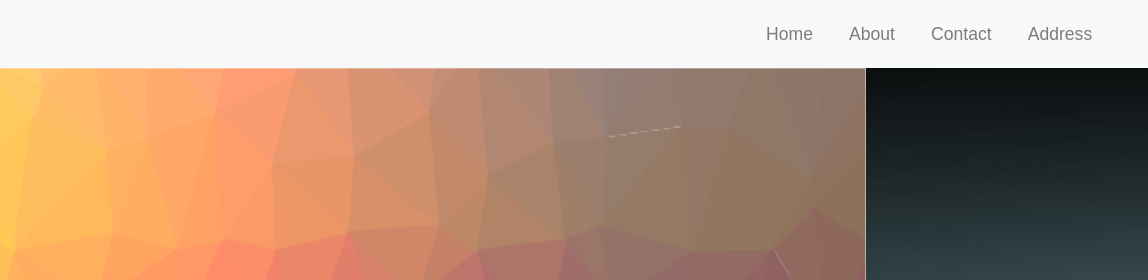
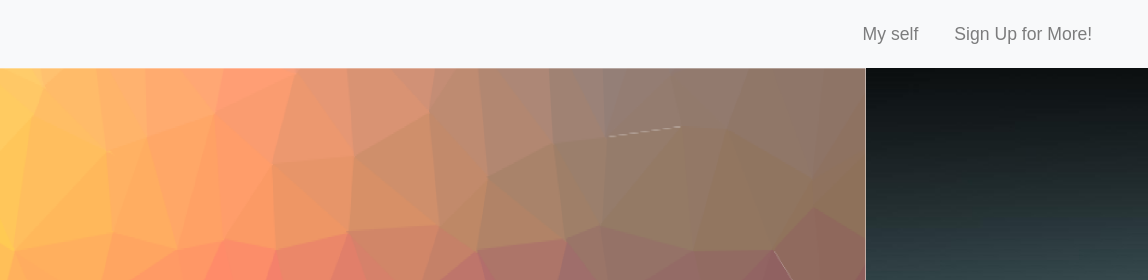
Before and after one commit to Logesh-N-R/Bootstrap-page, a plain HTML site: page index.html in a window 1280 px wide. Shown: the top 280 px of the page, 132-1280 px from the left. Drawn offline with nearby package versions, Linux system fonts and the light colour scheme; a web font is replaced by a local one.

Commit message:
Update index.html

```diff
--- a/index.html
+++ b/index.html
@@ -36,19 +36,13 @@
                 </button>
                 <div class="collapse navbar-collapse" id="navbarResponsive">
                     <ul class="navbar-nav ml-auto">
-                        <li class="nav-item">
-                            <a class="nav-link" href="#">Home</a>
-                        </li>
-                        <li class="nav-item">
-                            <a class="nav-link" href="#">About</a>
-                        </li>
-                        <li class="nav-item">
-                            <a class="nav-link" href="#">Contact</a>
-                        </li>
-                        <li class="nav-item">
-                            <a class="nav-link" href="#">Address</a>
-                        </li>
-                    </ul>
+                    <li class="nav-item">
+                        <a class="nav-link" href="https://logesh-n-r.github.io/Bootstrap-page/">My self</a>
+                    </li>
+                    <li class="nav-item">
+                        <a class="nav-link" href="http://talky.epizy.com/">Sign Up for More!</a>
+                    </li>
+                </ul>
                 </div>
             </div>
         </nav>
```
